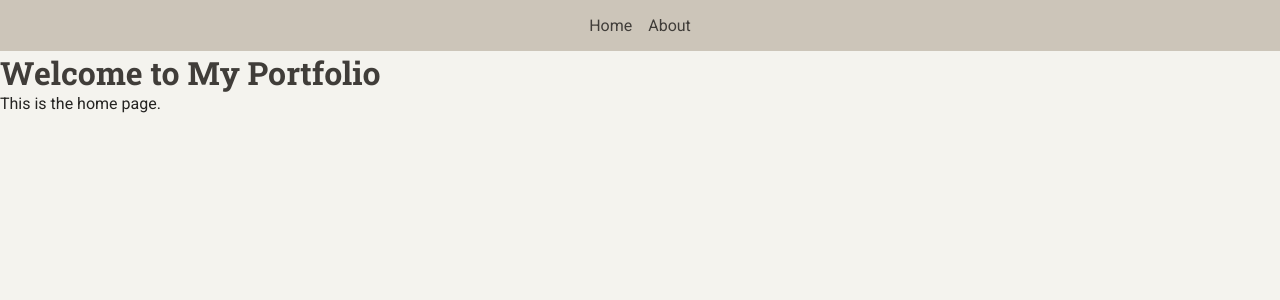
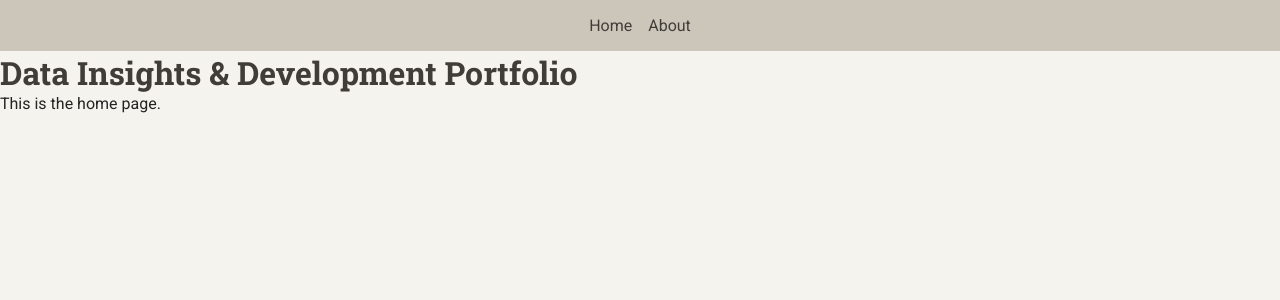
Before and after one commit to bruhu/Portfolio, a React (Create React App) app: page / in a window 1280 px wide. Shown: the top 300 px of the page. Built offline with nearby package versions, Linux system fonts and the light colour scheme.

Commit message:
change title

```diff
--- a/src/pages/Home/Home.js
+++ b/src/pages/Home/Home.js
@@ -3,7 +3,7 @@
 const Home = () => {
   return (
     <div>
-      <h1>Welcome to My Portfolio</h1>
+      <h1>Data Insights & Development Portfolio</h1>
       <p>This is the home page.</p>
     </div>
   );
```
